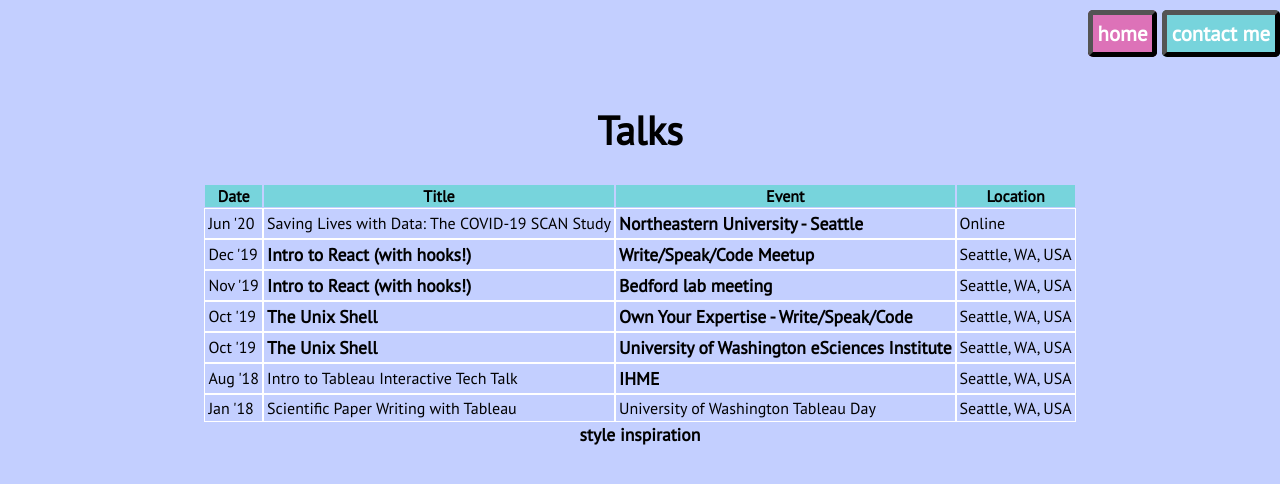
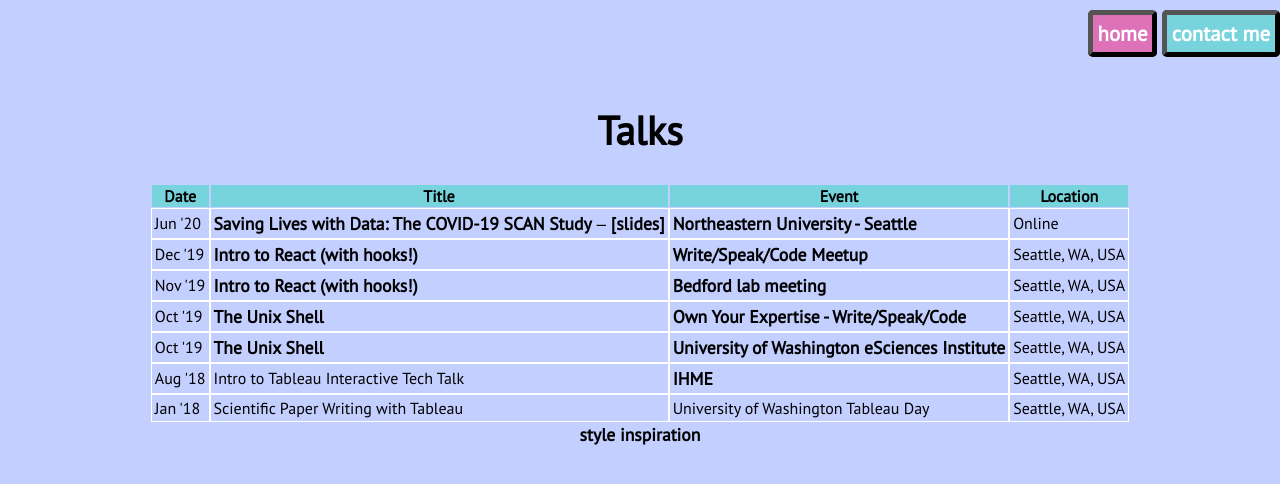
Before and after one commit to kairstenfay/kairstenfay.github.io, a Jekyll site: the page built from talks/index.html, in a window 1280 px wide. Shown: the top 484 px of the page. Built offline with Jekyll 4.4.1, drawn with Linux system fonts in a browser that asks for light colours.

Commit message:
talks: Link to recording and slides

```diff
--- a/talks/index.html
+++ b/talks/index.html
@@ -15,7 +15,10 @@ title: Talks by Kairsten
         <tr>
             <td>Jun '20</td>
             <td>
-                Saving Lives with Data: The COVID-19 SCAN Study
+                <a href="https://drive.google.com/file/d/1D2uJfcoY7HWBGbP2jlPdQNT4A3EMW6-x/view?usp=sharing">
+                    Saving Lives with Data: The COVID-19 SCAN Study</a> &mdash;
+                <a href="https://docs.google.com/presentation/d/1eecTlsasUBImyreb3d5THVNiJzTL8lY8Ord44f2P54g/edit">
+                    [slides]</a>
             </td>
             <td>
                 <a href="https://www.eventbrite.com/e/saving-lives-with-data-the-covid-19-scan-study-tickets-108916857252">
```
